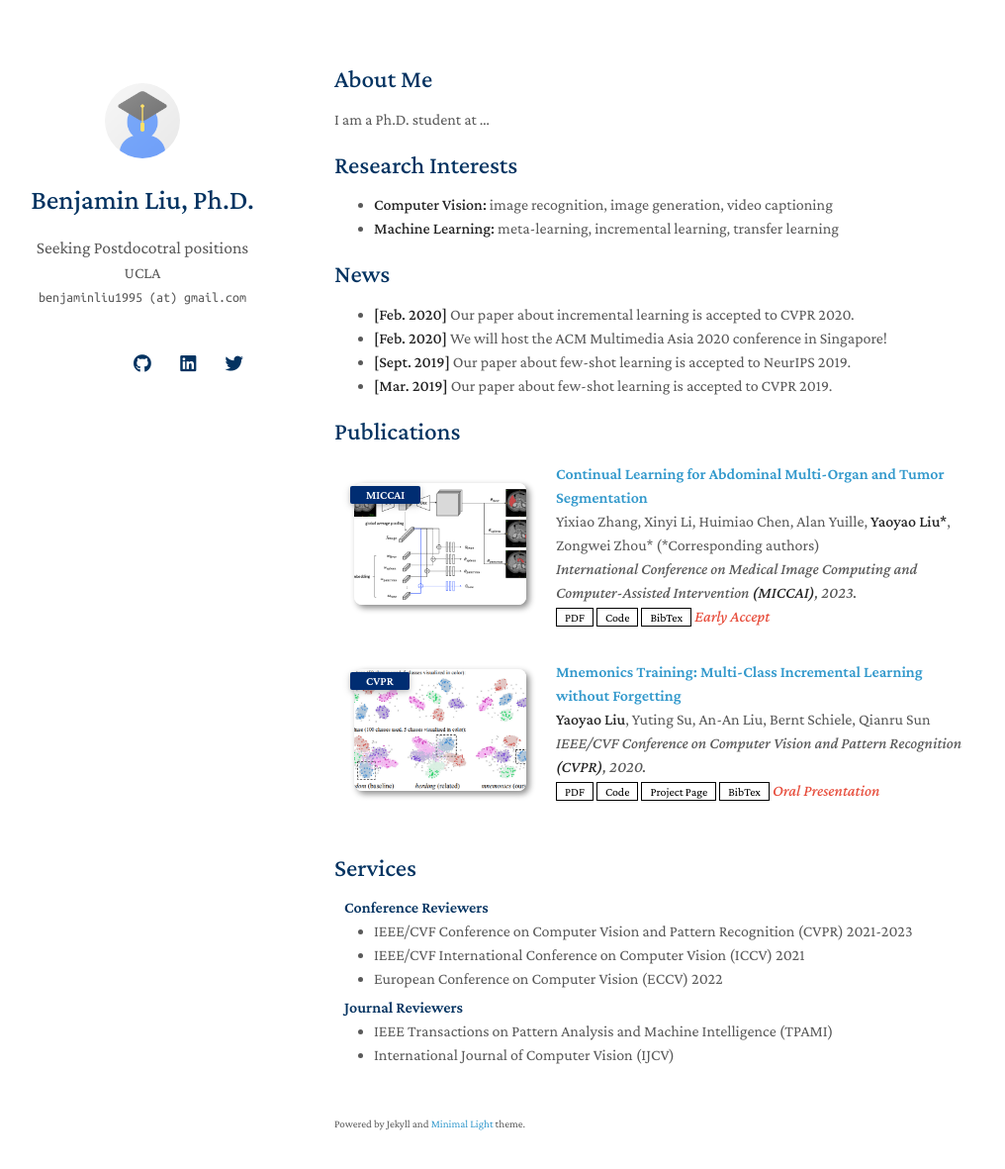
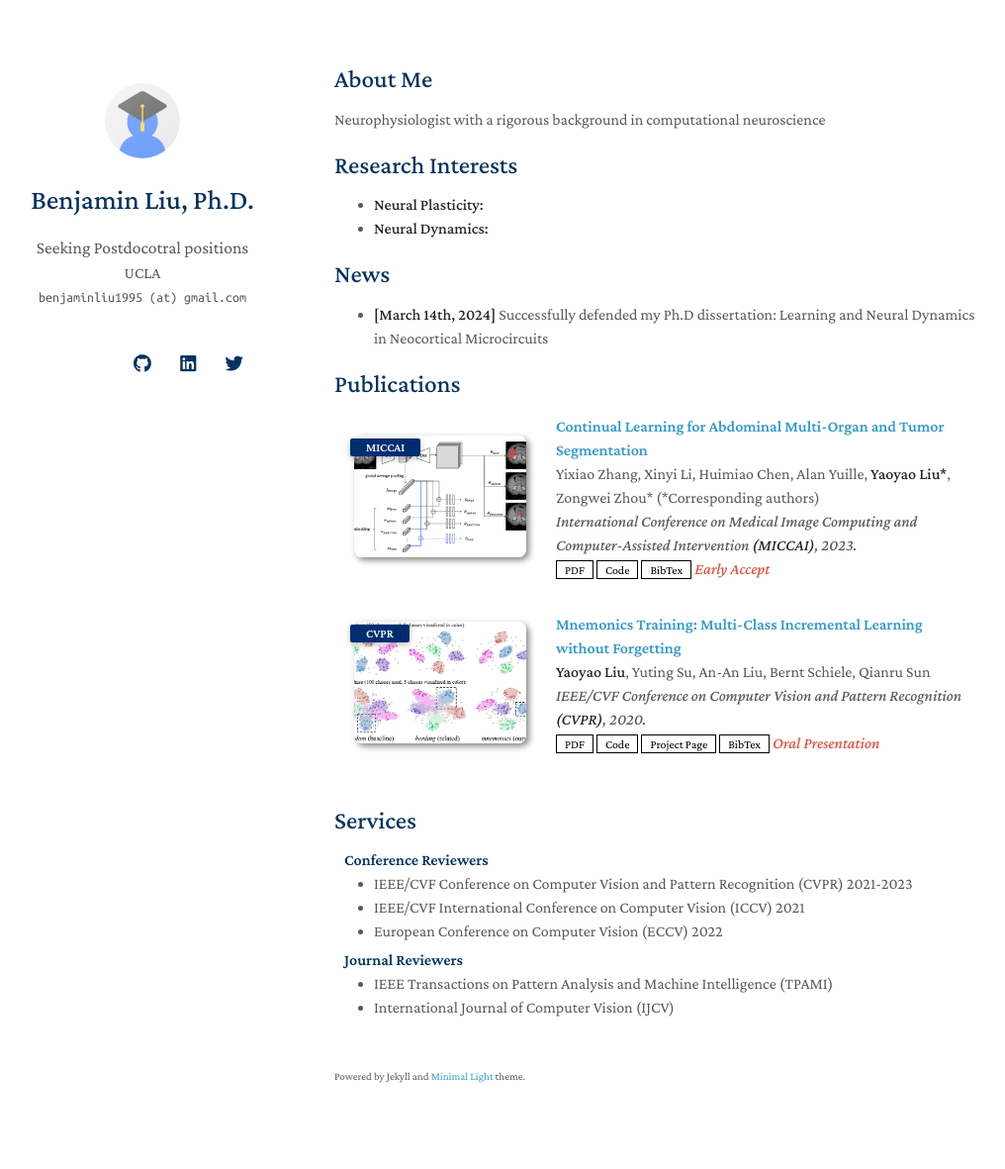
Before and after one commit to liuliuben/liuliuben.github.io, a Jekyll site: the page built from index.md, in a window 1280 px wide and 1216 px high. Shown: the top 1181 px of the window at 99% size, without its empty margins (132-1148 px from the left). Built offline with Jekyll 4.4.1, drawn with Linux system fonts in a browser that asks for light colours; nearby versions of some CDN libraries; a style sheet for code colours, icons or effects is not loaded; our own code applies the rules of GitHub Pages for plain Markdown files.

Commit message:
Update index.md

```diff
--- a/index.md
+++ b/index.md
@@ -4,19 +4,17 @@ layout: homepage
 
 ## About Me
 
-I am a Ph.D. student at ...
+Neurophysiologist with a rigorous background in computational neuroscience
 
 ## Research Interests
 
-- **Computer Vision:** image recognition, image generation, video captioning
-- **Machine Learning:** meta-learning, incremental learning, transfer learning
+- **Neural Plasticity:**
+- **Neural Dynamics:**
 
 ## News
 
-- **[Feb. 2020]** Our paper about incremental learning is accepted to CVPR 2020.
-- **[Feb. 2020]** We will host the ACM Multimedia Asia 2020 conference in Singapore!
-- **[Sept. 2019]** Our paper about few-shot learning is accepted to NeurIPS 2019.
-- **[Mar. 2019]** Our paper about few-shot learning is accepted to CVPR 2019.
+- **[March 14th, 2024]** Successfully defended my Ph.D dissertation: Learning and Neural Dynamics in Neocortical Microcircuits
+
 
 {% include_relative _includes/publications.md %}
 
```
